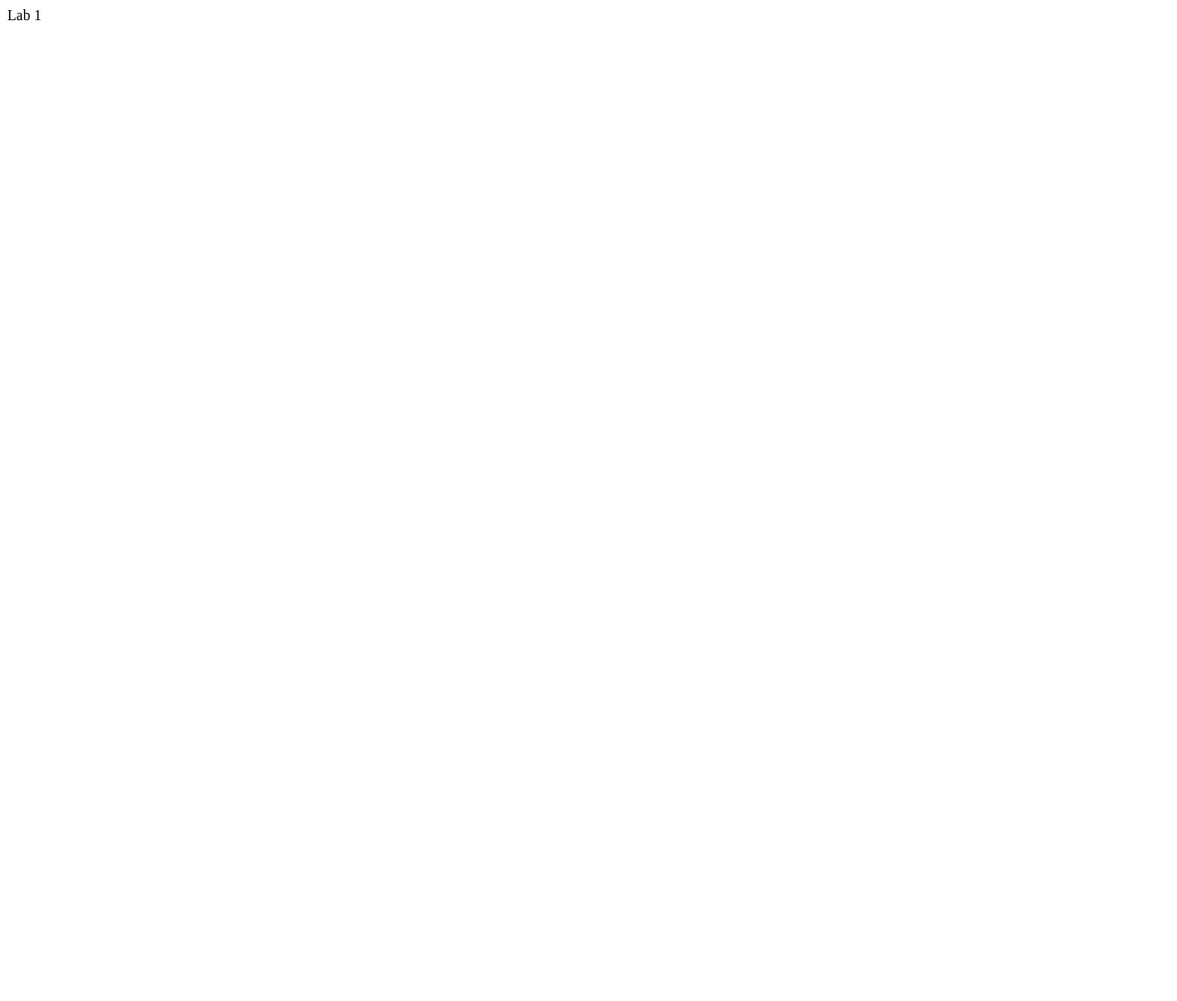
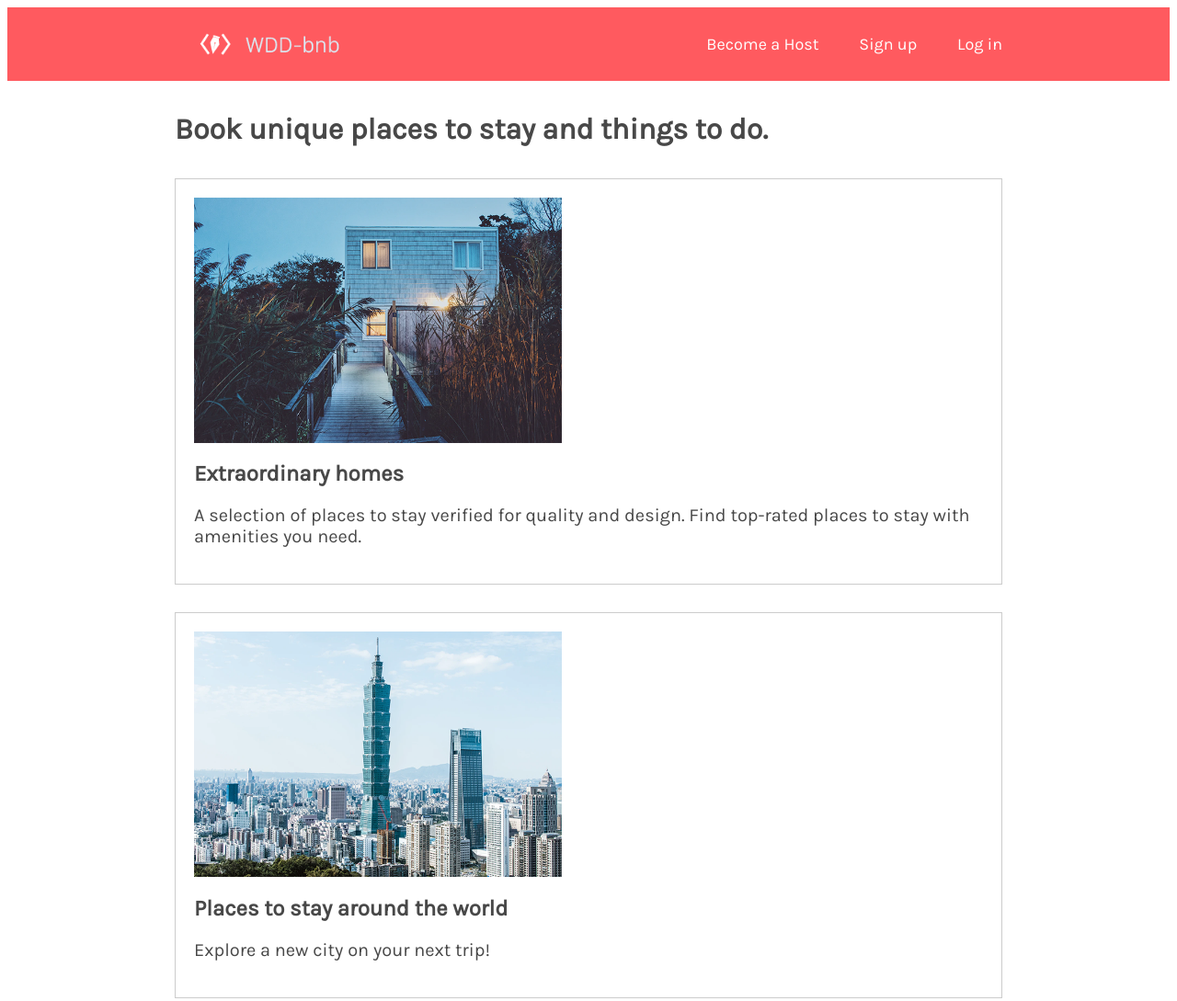
Before and after one commit to JordanJGilbert/JordanJGilbert.github.io, a plain HTML site: page labs/lab2/index.html in a window 1280 px wide. Shown: the top 1089 px of the page at 92% size. Before the commit the page ends 800 px from the top, so only its background shows below. Drawn offline with Linux system fonts and the light colour scheme.

Commit message:
finished lab2

```diff
--- /dev/null
+++ b/labs/lab2/css/style.css
@@ -0,0 +1,68 @@
+body {
+    font-family: Karla, sans-serif;
+    color: #484848;
+}
+
+nav ul {
+    list-style-type: none;
+    padding-inline-start: 0;
+    margin-block-start: 0;
+    margin-block-end: 0;
+}
+
+header {
+    background-color: #FF5A5F;
+    margin: 0;
+    padding: 0;
+    height: 80px;
+}
+
+#logo {
+    height: 80px;
+}
+
+nav {
+    display: inline-block;
+    float: right;
+}
+
+nav li {
+    display: inline-block;
+    margin-left: 40px;
+    line-height: 80px
+}
+
+nav a {
+    color: white;
+    font-size: 18px;
+    text-decoration: none;
+    cursor: pointer;
+}
+
+nav a:hover {
+    text-decoration: underline;
+}
+
+.content {
+    width: 900px;
+    margin: auto;
+}
+
+section {
+    padding: 20px;
+    border: 1px solid #cccccc;
+    margin-bottom: 30px;
+}
+
+section img {
+    width: 400px;
+}
+h1 {
+    font-size: 32px;
+    padding-top: 13px;
+    padding-bottom: 13px;
+}
+
+section p {
+    font-size: 20px;
+}
--- a/labs/lab2/index.html
+++ b/labs/lab2/index.html
@@ -1,6 +1,49 @@
-<!DOCTYPE html>
 <html>
-    <body>
-        Lab 1
-    </body>
+
+<head>
+  <title>WDD-bnb</title>
+  <link href="https://fonts.googleapis.com/css?family=Karla&display=swap" rel="stylesheet">
+  <link rel="stylesheet" href="css/style.css">
+</head>
+
+<body>
+  <header>
+    <div class="content">
+      <a href="home">
+        <img src="img/logo.png" alt="" id="logo" />
+      </a>
+      <nav>
+        <ul>
+          <li><a href="become-host">Become a Host</a></li>
+          <li><a href="sign-up">Sign up</a></li>
+          <li><a href="log-in">Log in</a></li>
+        </ul>
+      </nav>
+    </div>
+  </header>
+  <div class="content">
+    <h1>Book unique places to stay and things to do.</h1>
+    <section>
+      <img src="img/house.png" />
+      <h2>Extraordinary homes</h2>
+      <p>
+        A selection of places to stay verified for quality and design. Find
+        top-rated places to stay with amenities you need.
+      </p>
+    </section>
+    <section>
+      <img src="img/city.png" />
+      <h2>Places to stay around the world</h2>
+      <p>Explore a new city on your next trip!</p>
+    </section>
+    <section>
+      <img src="img/sushimaking.png" />
+      <h2>Top-rated experiences</h2>
+      <p>
+        Book one-of-a-kind activities hosted by locals, created for the curious.
+      </p>
+    </section>
+  </div>
+</body>
+
 </html>
```
Also changed, not shown: labs/lab2/img/city.png (added), labs/lab2/img/house.png (added), labs/lab2/img/logo.png (added), labs/lab2/img/sushimaking.png (added), 2 other files.
